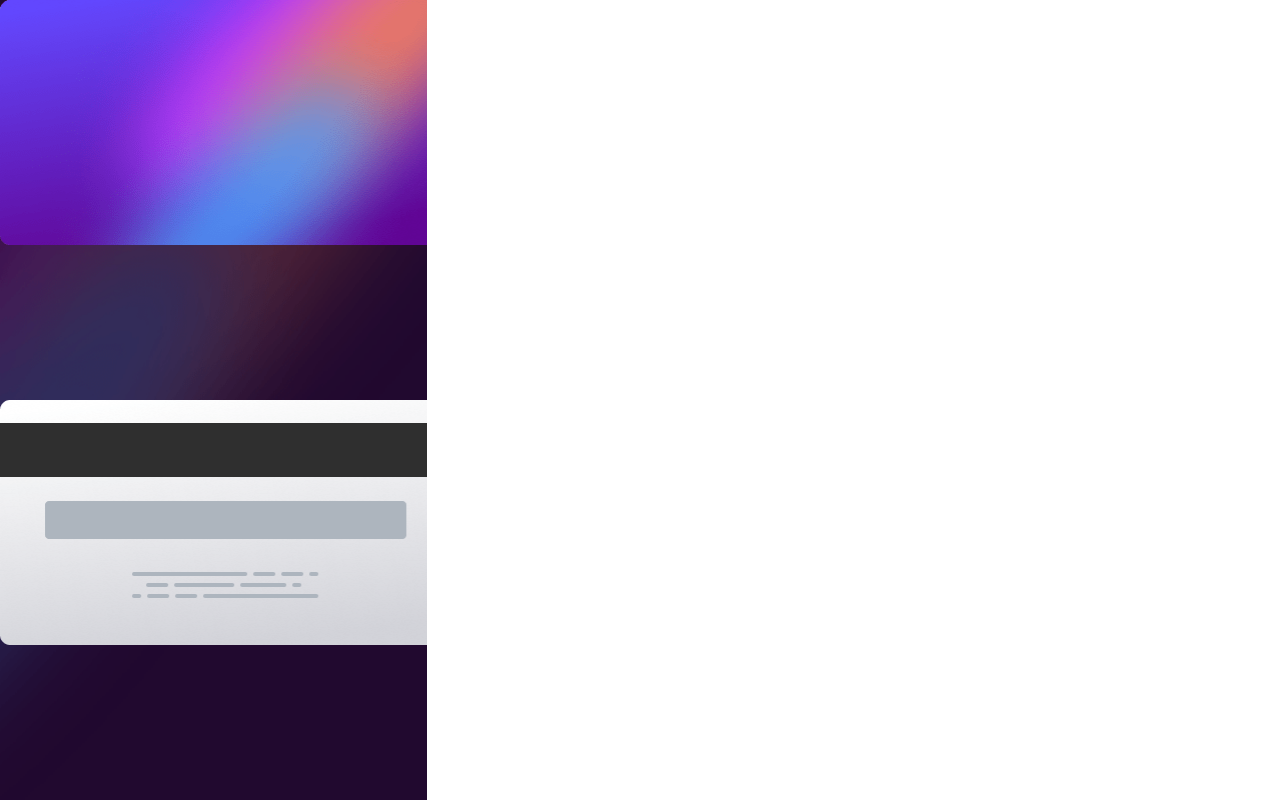
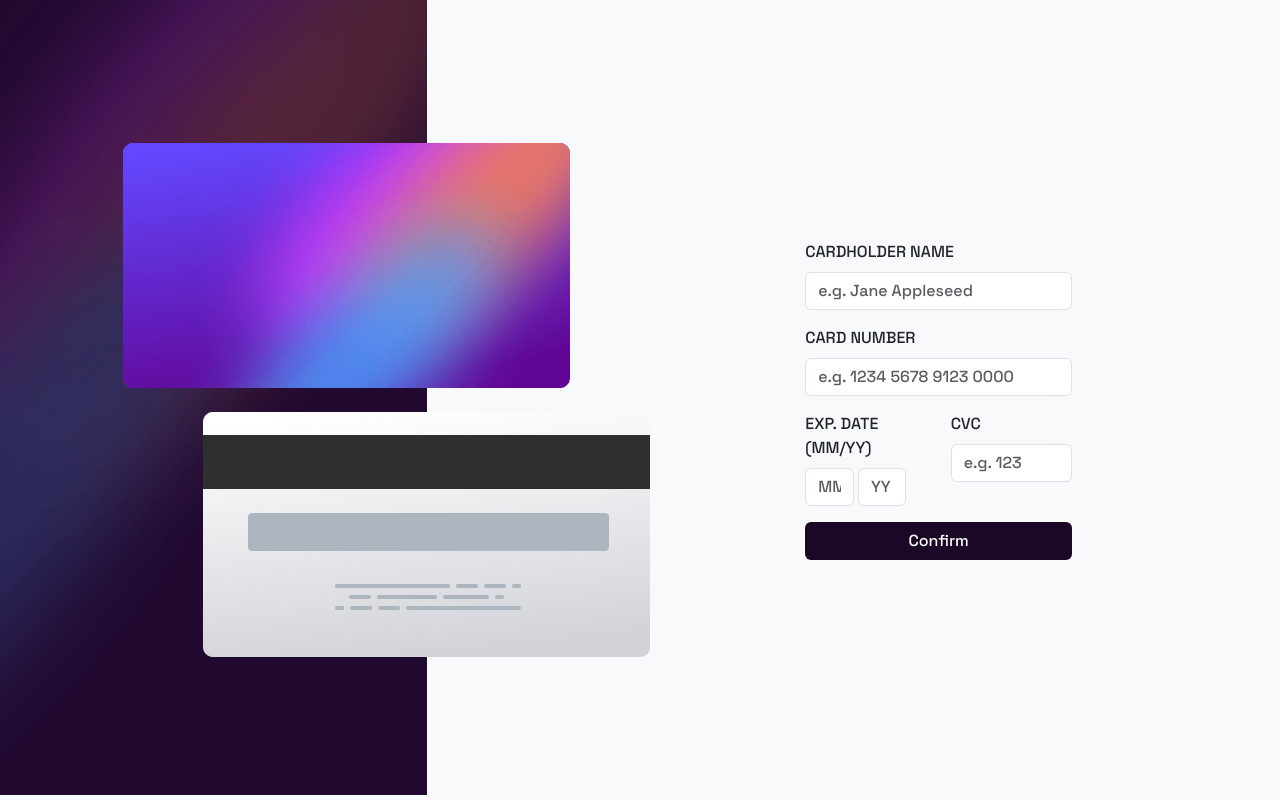
Before and after one commit to catrombeta/interactive-card-form, a plain HTML site: page index.html in a window 1280 px wide. Drawn offline with nearby package versions, Linux system fonts and the light colour scheme.

Commit message:
24.01: refactor/html, added bootstrap cdn

```diff
--- a/assets/styles.css
+++ b/assets/styles.css
@@ -5,60 +5,55 @@ body {
     font-family: 'Space Grotesk', sans-serif;
 }
 
-.container {
-    height: 100vh;
-}
-
-.row {
-    width: 100%;
-    display: flex;
-    flex-direction: row;
-    height: 100%;
-}
-
-.col-6 {
-    width: 50%;
-}
-
-.col-4 {
-    width: 33.33%;
-}
-
-.col-8 {
-    width: 66.66%;
-    height: 100%;
-}
-
 .bg-main-desktop {
     background-image: url('../images/bg-main-desktop.png');
     background-repeat: no-repeat;
-    background-size: cover;
-    align-items: center;
-    justify-content: center;
-    display: flex;
+    background-size: 33.33%;
 }
 
-.card {
+.container {
+    width: 80%;
+    margin: 0 auto;
+    height: 80%;
+}
+/* .card {
     display: flex;
     flex-direction: column;
     height: inherit;
     width: 100%;
     align-items: center;
 
-}
+} */
 
 .card-front {
     background-image: url('../images/bg-card-front.png');
     background-repeat: no-repeat;
-    height: inherit;
-    display: flex;
-    width: inherit;
-    align-items: center;
+    background-size: inherit;
+    padding: 0;
+    width: 27.9375em;
+    height: 15.3125em;
+    margin-right: 10em;
 }
 
 .card-back {
     background-image: url('../images/bg-card-back.png');
     background-repeat: no-repeat;
-    height: inherit;
-    width: inherit;
+    background-size: inherit;
+    padding: 0;
+    width: 27.9375em;
+    height: 15.3125em;
 }
+
+#dataCard {
+    text-transform: uppercase !important;
+}
+
+form {
+    padding: 5em;
+}
+
+button {
+    background-color: #1B0726 !important;
+    padding: 0.3em;
+    color: #FFF !important;
+}
--- a/index.html
+++ b/index.html
@@ -1,37 +1,79 @@
 <!DOCTYPE html>
 <html lang="en">
   <head>
-  <meta charset="UTF-8">
-  <meta name="viewport" content="width=device-width, initial-scale=1.0">
-  <link rel="icon" type="image/png" sizes="32x32" href="./images/favicon-32x32.png">
-  <link rel="preconnect" href="https://fonts.googleapis.com">
-  <link rel="preconnect" href="https://fonts.gstatic.com" crossorigin>
-  <link href="https://fonts.googleapis.com/css2?family=Space+Grotesk:wght@500&display=swap" rel="stylesheet">
-  <link rel="stylesheet" href="./assets/styles.css">
+    <meta charset="UTF-8" />
+    <meta name="viewport" content="width=device-width, initial-scale=1.0" />
+    <link
+      rel="icon"
+      type="image/png"
+      sizes="32x32"
+      href="./images/favicon-32x32.png"
+    />
+    <link rel="preconnect" href="https://fonts.googleapis.com" />
+    <link rel="preconnect" href="https://fonts.gstatic.com" crossorigin />
+    <link
+      href="https://fonts.googleapis.com/css2?family=Space+Grotesk:wght@500&display=swap"
+      rel="stylesheet"
+    />
+    <link
+      href="https://cdn.jsdelivr.net/npm/bootstrap@5.3.0-alpha1/dist/css/bootstrap.min.css"
+      rel="stylesheet"
+      integrity="sha384-GLhlTQ8iRABdZLl6O3oVMWSktQOp6b7In1Zl3/Jr59b6EGGoI1aFkw7cmDA6j6gD"
+      crossorigin="anonymous"
+    />
+    <link rel="stylesheet" href="./assets/styles.css" />
     <script defer src="./assets/main.js"></script>
     <title>Frontend Mentor | Interactive card details form</title>
   </head>
   <body>
-  <div class="container">
-    <div class="row">
-      <div class="col-6">
-        <div class="row">
-          <div class="col-8 bg-main-desktop">
-            <div class="card">
+    <main class="container-fluid bg-light vh-100">
+      <div class="row bg-main-desktop h-100 align-items-center">
+        <div class="container justify-content-center">
+          <div class="row h-100 align-items-center">
+            <div class="col-md-7 p-0">
+              <div class="row justify-content-center">
                 <div class="card-front">
 
                 </div>
-              <div class="card-back"></div>
               </div>
-          </div>
-          <div class="col-4"></div>
-        </div>
-      </div>
-      <div class="col-6">
+              <div class="row justify-content-center mt-4">
+                <div class="card-back">
 
                 </div>
               </div>
             </div>
+            <div class="col-md-5 p-0 ms-n1" id="dataCard">
+              <form id="card-data">
+                <div class="mb-3">
+                  <label for="inputCardName" class="form-label">Cardholder Name</label>
+                  <input type="text" class="form-control" id="inputCardName" placeholder="e.g. Jane Appleseed">
+                </div>
+                <div class="mb-3">
+                  <label for="inputCardNumber" class="form-label">Card Number</label>
+                  <input type="text" class="form-control" id="inputCardNumber" placeholder="e.g. 1234 5678 9123 0000">
+                </div>
+                <div class="row mb-3">
+                  <div class="col-6 form-group">
+                    <div>
+                        <label for="inputExpDate" class="form-label">Exp. Date (mm/yy)</label>
+                    </div>
+                    <div class="form-inline">
+                        <input type="text" class="d-inline-block form-control" style="width:40%" id="inputExpDate" placeholder="MM">
+                        <input type="text" class="d-inline-block form-control" style="width:40%" id="inputCardName" placeholder="YY">
+                    </div>
+                  </div>
+                  <div class="col-6">
+                    <label for="inputExpDate" class="form-label">CVC</label>
+                    <input type="text" class="form-control" id="inputExpDate" placeholder="e.g. 123">
+                  </div>
+                </div>
+                <button type="button" class="btn w-100">Confirm</button>
+              </form>
+            </div>
+          </div>
+        </div>
+      </div>
+    </main>
 
     <!-- 0000 0000 0000 0000
   Jane Appleseed
@@ -59,5 +101,10 @@
     <!-- Thank you!
   We've added your card details
   Continue -->
+    <script
+      src="https://cdn.jsdelivr.net/npm/bootstrap@5.3.0-alpha1/dist/js/bootstrap.bundle.min.js"
+      integrity="sha384-w76AqPfDkMBDXo30jS1Sgez6pr3x5MlQ1ZAGC+nuZB+EYdgRZgiwxhTBTkF7CXvN"
+      crossorigin="anonymous"
+    ></script>
   </body>
 </html>
```
Lines whose indentation alone changed are shown as unchanged.
